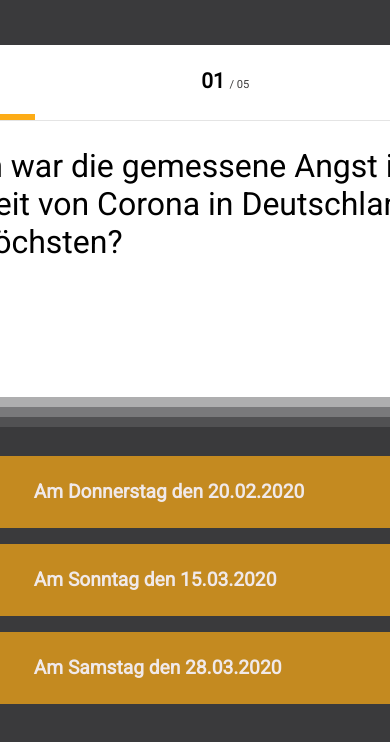
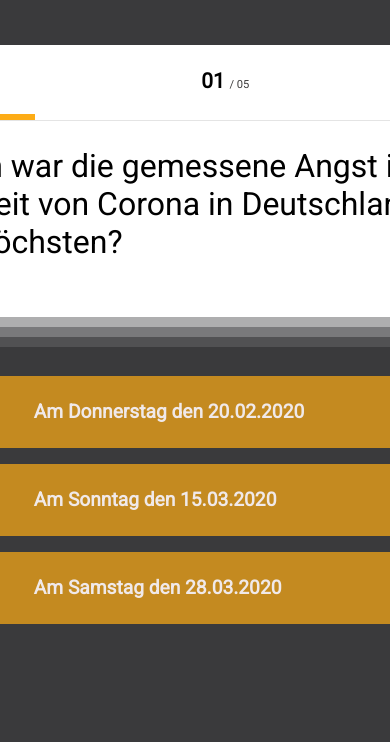
Before and after one commit to SaschaWebDev/corona-quiz, a React (Create React App) app in the folder corona-quiz/: page / in a window 390 px wide. Shown: the top 742 px of the page. Built offline with nearby package versions, Linux system fonts and the light colour scheme; the HTML template or start-up script is replaced by a standard one; a web font is replaced by a local one.

Commit message:
Updated media queries

```diff
--- a/corona-quiz/src/styles/Quiz.css
+++ b/corona-quiz/src/styles/Quiz.css
@@ -242,9 +242,9 @@
 
 @media screen and (max-height: 860px) {
   .upper-container {
-    max-height: 22rem !important;
-    min-height: 22rem !important;
-    height: 22rem !important;
+    max-height: 17rem !important;
+    min-height: 17rem !important;
+    height: 17rem !important;
     margin-top: 2.8rem;
   }
 
```
